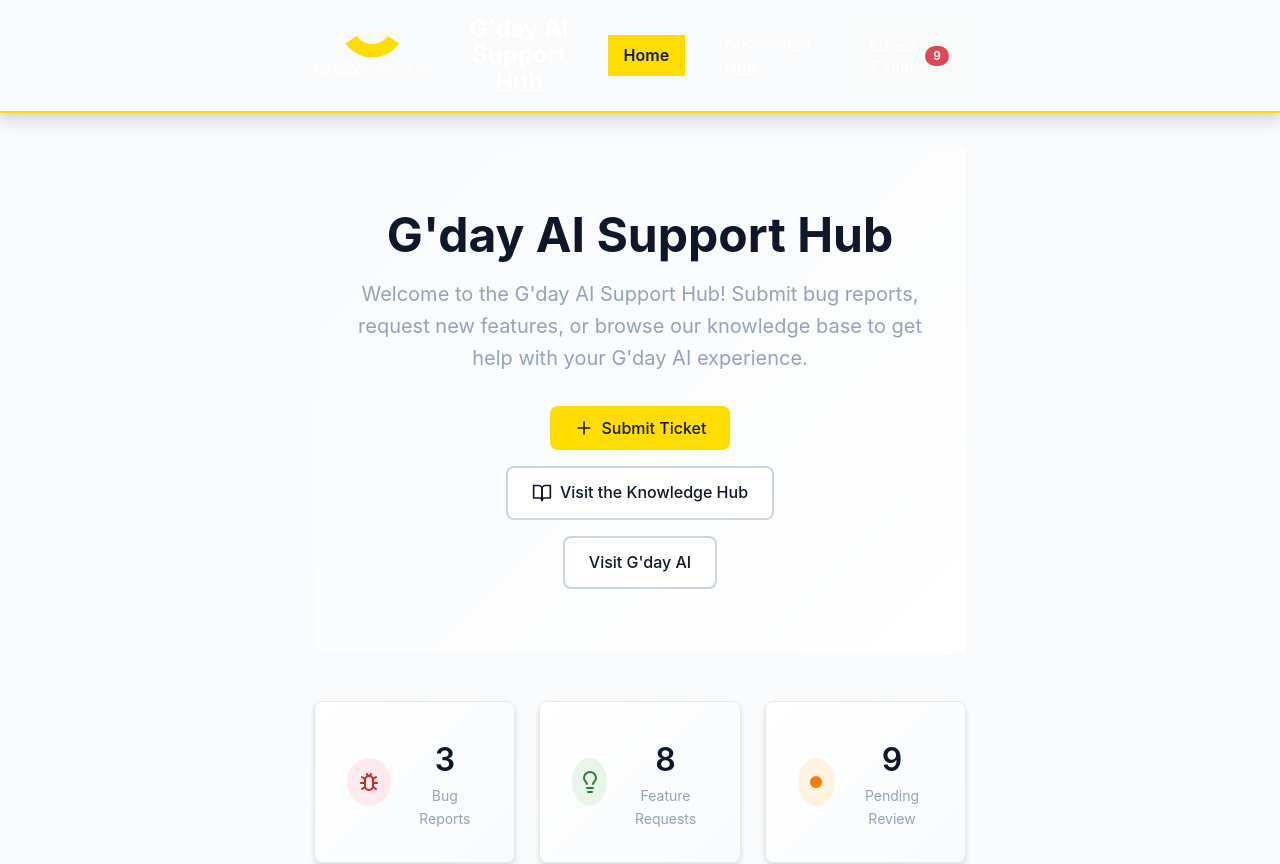
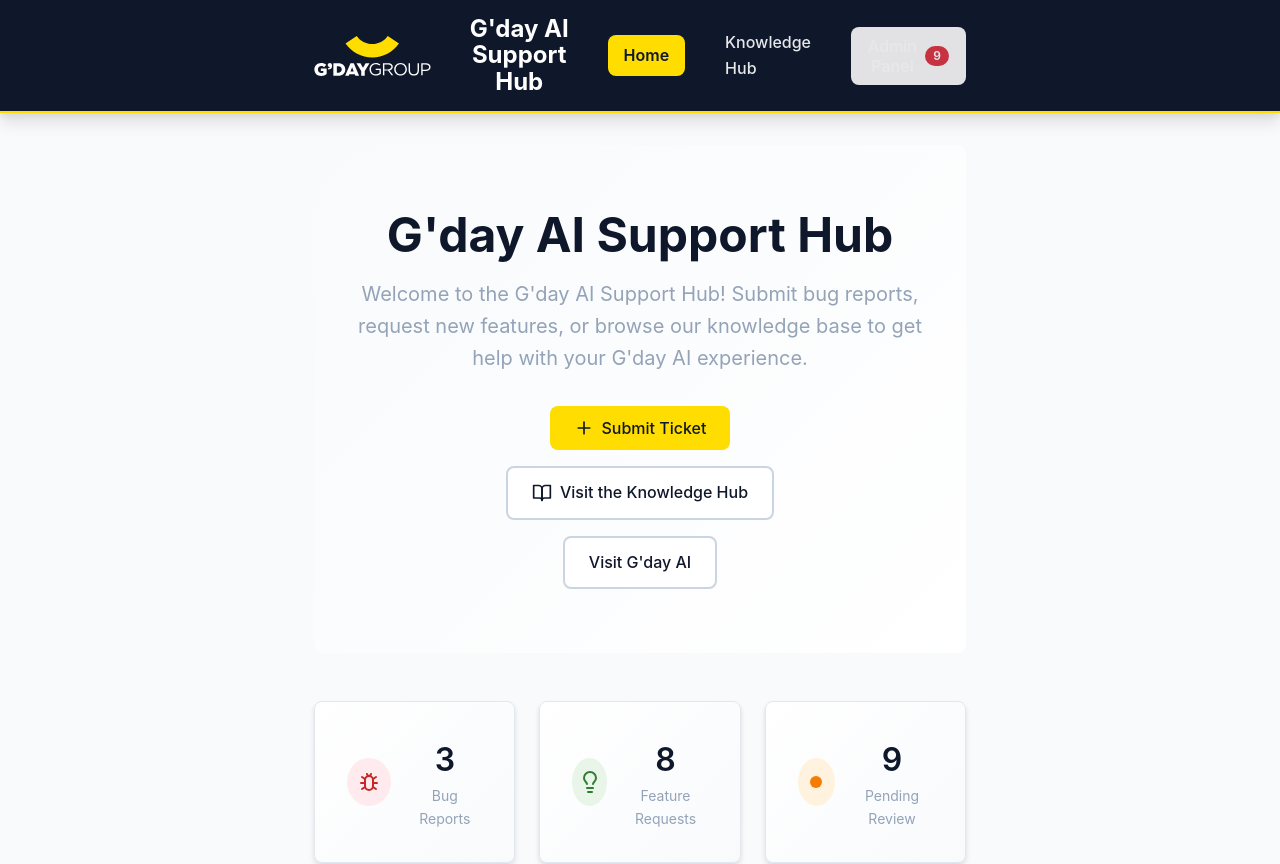
Before and after one commit to steve-pritchard-83/gdayaisupporthub, a React (Vite) app: page / in a window 1280 px wide. Shown: the top 864 px of the page. Built offline with nearby package versions, Linux system fonts and the light colour scheme.

Commit message:
Fix header and footer readability - update CSS variables to new design system

```diff
--- a/src/components/Footer.css
+++ b/src/components/Footer.css
@@ -1,6 +1,6 @@
 .footer {
-  background-color: var(--text-dark);
-  color: var(--primary-white);
+  background-color: var(--text-primary);
+  color: var(--text-inverse);
   padding: 3rem 0 1rem 0;
   margin-top: auto;
   width: 100%;
@@ -35,7 +35,7 @@
 
 .footer-description,
 .footer-about {
-  color: var(--medium-grey);
+  color: var(--text-tertiary);
   line-height: 1.6;
   margin: 0;
   font-size: 0.9rem;
@@ -52,13 +52,13 @@
 }
 
 .footer-links a {
-  color: var(--medium-grey);
+  color: var(--text-tertiary);
   text-decoration: none;
   display: flex;
   align-items: center;
   gap: 0.5rem;
   font-size: 0.9rem;
-  transition: var(--transition);
+  transition: var(--transition-normal);
 }
 
 .footer-links a:hover {
@@ -74,17 +74,17 @@
 }
 
 .tech-badge {
-  background-color: var(--dark-grey);
-  color: var(--primary-white);
+  background-color: var(--border-strong);
+  color: var(--text-inverse);
   padding: 0.25rem 0.75rem;
   border-radius: 20px;
   font-size: 0.75rem;
   font-weight: 500;
-  border: 1px solid var(--medium-grey);
+  border: 1px solid var(--border-medium);
 }
 
 .footer-bottom {
-  border-top: 1px solid var(--dark-grey);
+  border-top: 1px solid var(--border-strong);
   padding-top: 2rem;
   display: flex;
   justify-content: space-between;
@@ -96,7 +96,7 @@
 .footer-copyright p,
 .footer-version p {
   margin: 0;
-  color: var(--medium-grey);
+  color: var(--text-tertiary);
   font-size: 0.875rem;
 }
 
--- a/src/components/Header.css
+++ b/src/components/Header.css
@@ -1,5 +1,5 @@
 .header {
-  background-color: var(--text-dark);
+  background-color: var(--text-primary);
   border-bottom: 2px solid var(--primary-yellow);
   box-shadow: var(--shadow-lg);
   position: sticky;
@@ -22,7 +22,7 @@
   align-items: center;
   text-decoration: none;
   gap: 0.75rem;
-  transition: var(--transition);
+  transition: var(--transition-normal);
 }
 
 .logo:hover {
@@ -37,14 +37,14 @@
 .logo-text {
   font-size: 1.5rem;
   font-weight: 700;
-  color: var(--primary-white);
+  color: var(--text-inverse);
   margin: 0;
 }
 
 .header-title {
   font-size: 1.5rem;
   font-weight: 700;
-  color: var(--primary-white);
+  color: var(--text-inverse);
   margin: 0;
   text-align: center;
   justify-self: center;
@@ -62,30 +62,30 @@
   align-items: center;
   gap: 0.5rem;
   text-decoration: none;
-  color: var(--primary-white);
+  color: var(--text-inverse);
   font-weight: 500;
   padding: 0.5rem 1rem;
-  border-radius: var(--border-radius);
-  transition: var(--transition);
+  border-radius: var(--radius-md);
+  transition: var(--transition-normal);
   position: relative;
   opacity: 0.9;
 }
 
 .nav-link:hover {
-  color: var(--text-dark);
+  color: var(--text-primary);
   background-color: var(--primary-yellow);
   opacity: 1;
 }
 
 .nav-link.active {
-  color: var(--text-dark);
+  color: var(--text-primary);
   background-color: var(--primary-yellow);
   font-weight: 600;
   opacity: 1;
 }
 
 .nav-link.active:hover {
-  background-color: #e6c400;
+  background-color: var(--primary-yellow-dark);
 }
 
 .nav-link[type="button"] {
@@ -98,7 +98,7 @@
 
 .badge {
   background-color: #dc3545;
-  color: white;
+  color: var(--text-inverse);
   font-size: 0.75rem;
   font-weight: 600;
   padding: 0.25rem 0.5rem;
```
